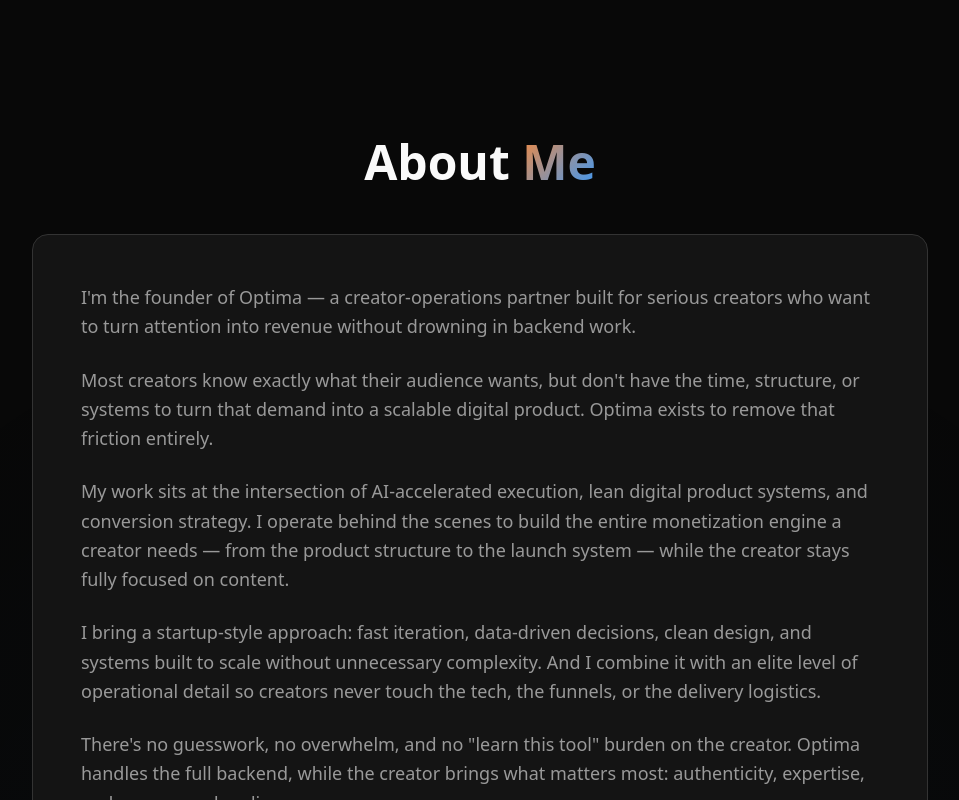
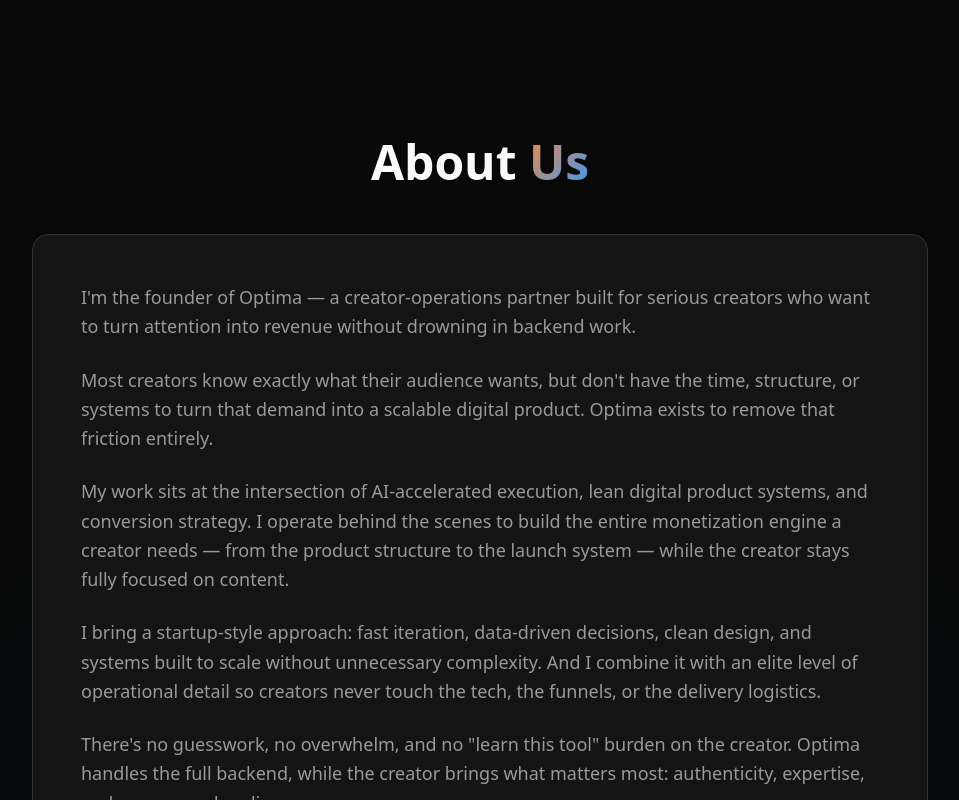
Before and after one commit to karimabdulsalam09-svg/emoryservices, a React (Vite) app: page / in a window 1280 px wide. Shown: the part 2900-3700 px from the top of the page, without its empty margins (160-1119 px from the left). Built offline with nearby package versions, Linux system fonts and the light colour scheme; the HTML template or start-up script is replaced by a standard one.

Commit message:
Visual edit in Lovable
Edited UI in Lovable

```diff
--- a/src/components/About.tsx
+++ b/src/components/About.tsx
@@ -1,12 +1,11 @@
 const About = () => {
-  return (
-    <section className="py-32 relative">
+  return <section className="py-32 relative">
       <div className="absolute inset-0 gradient-radial-blue opacity-20" />
 
       <div className="container mx-auto px-6 relative z-10">
         <div className="max-w-4xl mx-auto">
           <h2 className="text-4xl md:text-5xl font-bold mb-12 text-center">
-            About <span className="text-gradient-orange-blue">Me</span>
+            About <span className="text-gradient-orange-blue">Us</span>
           </h2>
 
           <div className="elite-card rounded-2xl p-8 md:p-12 space-y-6 text-lg text-muted-foreground leading-relaxed">
@@ -48,8 +47,6 @@ const About = () => {
           </div>
         </div>
       </div>
-    </section>
-  );
+    </section>;
 };
-
 export default About;
```
